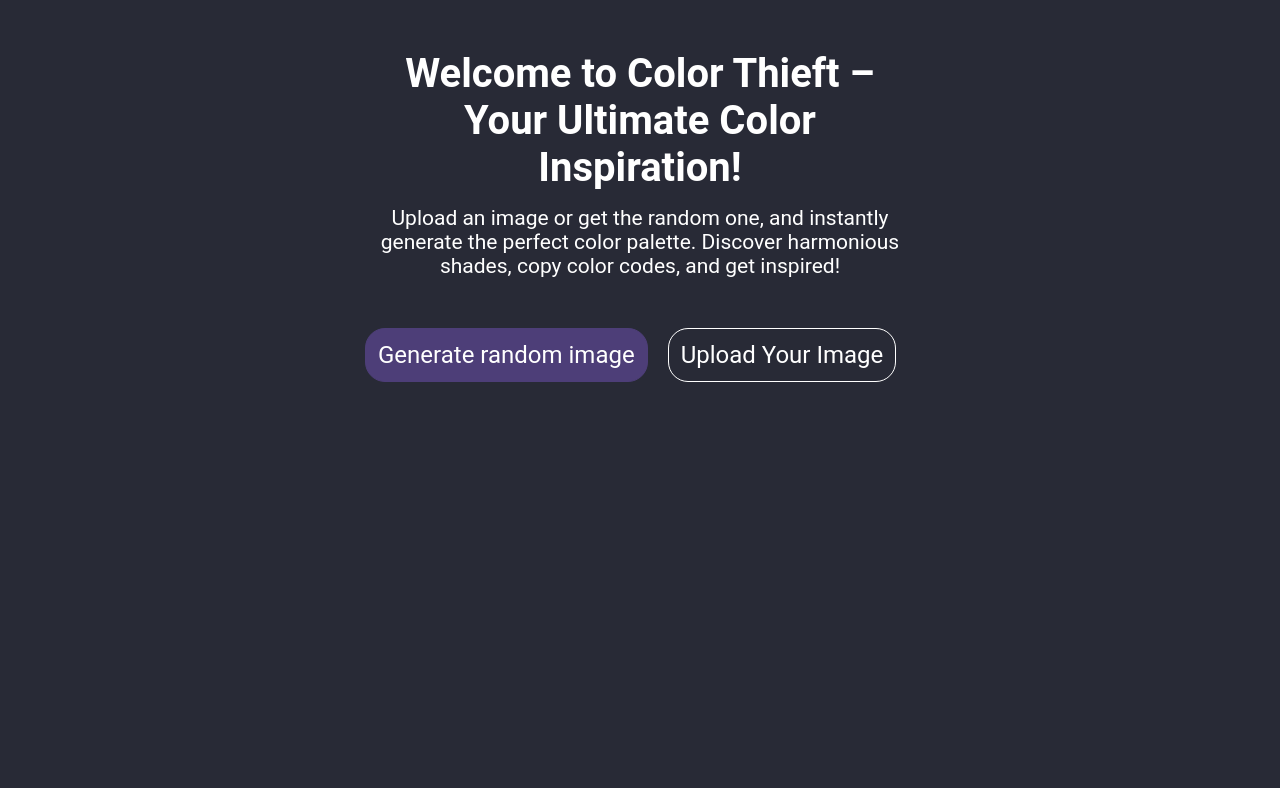
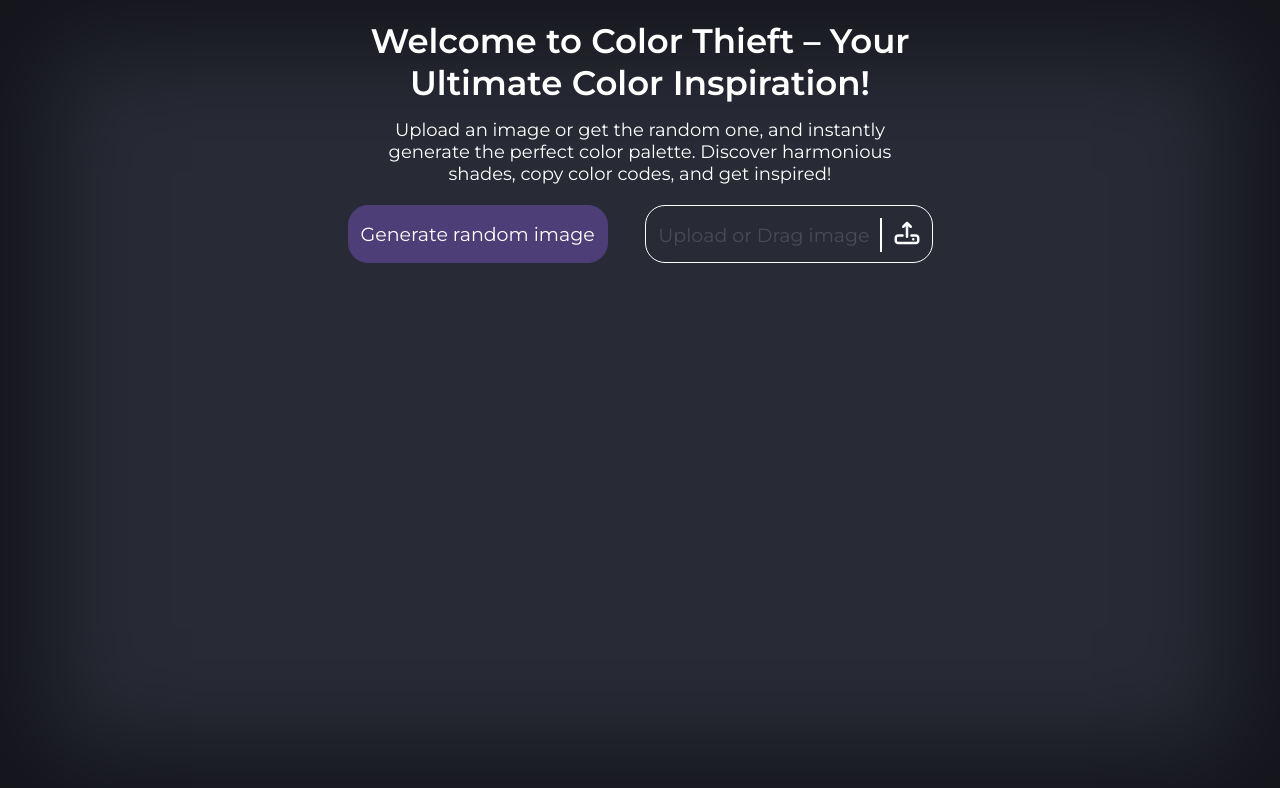
Before and after one commit to alria-k/color-thieft, a React (Vite) app: page / in a window 1280 px wide. Shown: the top 788 px of the page. Built offline with nearby package versions, Linux system fonts and the light colour scheme; no server answers.

Commit message:
added a few new styles, fixed some bugs

```diff
--- a/index.html
+++ b/index.html
@@ -4,6 +4,12 @@
     <meta charset="UTF-8" />
     <link rel="icon" type="image/png" href="/thief.png" />
     <meta name="viewport" content="width=device-width, initial-scale=1.0" />
+    <link rel="preconnect" href="https://fonts.googleapis.com" />
+    <link rel="preconnect" href="https://fonts.gstatic.com" crossorigin />
+    <link
+      href="https://fonts.googleapis.com/css2?family=Montserrat:ital,wght@0,100..900;1,100..900&display=swap"
+      rel="stylesheet"
+    />
     <title>Color Thieft</title>
   </head>
   <body>
--- a/src/App.jsx
+++ b/src/App.jsx
@@ -1,6 +1,6 @@
 import styled, { createGlobalStyle } from "styled-components";
 
-import { MainSection } from "./components/MainSection";
+import { MainSection } from "./components/MainSection/Index";
 import { Container } from "./components/Container";
 
 const ResetCss = createGlobalStyle`
@@ -33,12 +33,16 @@
   }
   body {
     position: relative;
-    margin: 50px 0 50px 0;
     scroll-behavior: smooth;
     text-rendering: optimizeSpeed;
-    font-family: 'Roboto', sans-serif;
+    font-family: "Montserrat", sans-serif;
+    font-optical-sizing: auto;
+    font-weight: 400;
+    font-style: normal;
     overflow-x: hidden;
     background-color: #282A36;
+    box-shadow: 0 0 100px 50px rgba(0, 0, 0, 0.5) inset;
+    min-height: 100vh;
     color: #fff;
   }
   ul,
@@ -82,25 +86,28 @@
   }
 `;
 
+const Content = styled.div`
+  padding: 20px 0;
+`;
 const TextContainer = styled.div`
   text-align: center;
-  margin-bottom: 50px;
   max-width: 550px;
   width: 100%;
-  margin: 0 auto 50px;
+  margin: 0 auto 20px;
 `;
 const Title = styled.h1`
   margin-bottom: 15px;
-  font-size: 40px;
+  font-size: 34px;
 `;
 const Discription = styled.p`
-  font-size: 21px;
+  font-size: 18px;
 `;
 
 export const App = () => {
   return (
     <>
       <ResetCss />
+      <Content>
         <Container>
           <div>
             <TextContainer>
@@ -108,14 +115,15 @@
                 Welcome to Color Thieft – Your Ultimate Color Inspiration!
               </Title>
               <Discription>
-              Upload an image or get the random one, and instantly generate the
-              perfect color palette. Discover harmonious shades, copy color
-              codes, and get inspired!
+                Upload an image or get the random one, and instantly generate
+                the perfect color palette. Discover harmonious shades, copy
+                color codes, and get inspired!
               </Discription>
             </TextContainer>
             <MainSection />
           </div>
         </Container>
+      </Content>
     </>
   );
 };
--- a/src/components/ColorsPalette/index.jsx
+++ b/src/components/ColorsPalette/index.jsx
@@ -17,7 +17,7 @@
   const colorThieft = new ColorThief();
 
   useEffect(() => {
-    setColorsPalette(colorThieft.getPalette(image.element, 10));
+    setColorsPalette(colorThieft.getPalette(image.element, 20));
   }, [image]);
 
   return (
--- a/src/components/MainSection/index.jsx
+++ b/src/components/MainSection/index.jsx
@@ -6,11 +6,12 @@
 import { ColorsPalette } from "../ColorsPalette";
 
 const UploadContainer = styled.div`
-  max-width: 550px;
+  max-width: 585px;
   width: 100%;
   margin: 0 auto;
   display: flex;
   align-items: center;
+  justify-content: space-between;
   gap: 20px;
   margin-bottom: 30px;
 `;
@@ -23,9 +24,10 @@
 `;
 const ImageContainer = styled.div`
   max-width: 700px;
+  margin: 0 auto;
 `;
 const ImageItem = styled.img`
-  width: 700px;
+  height: 500px;
 `;
 
 // TODO:
@@ -50,7 +52,7 @@
       <UploadContainer>
         <DefaultBtn clickFunc={setImage}>Generate random image</DefaultBtn>
         <DefaultUploadBtn clickFunc={setImage}>
-          Upload Your Image
+          Upload or Drag image
         </DefaultUploadBtn>
       </UploadContainer>
       <DataContainer>
--- a/src/ui/DefaultBtn/index.jsx
+++ b/src/ui/DefaultBtn/index.jsx
@@ -10,7 +10,8 @@
   padding: 12px;
   background-color: #4d3e78;
   border: 1px solid #4d3e78;
-  font-size: 24px;
+  font-size: 19px;
+  min-height: 58px;
 `;
 
 export const DefaultBtn = ({ children, clickFunc }) => {
--- a/src/ui/DefaultUploadBtn/index.jsx
+++ b/src/ui/DefaultUploadBtn/index.jsx
@@ -1,25 +1,32 @@
-import { useState } from "react";
 import styled from "styled-components";
 
 const UploadBtnBox = styled.div`
+  min-height: 58px;
+  max-height: 58px;
   position: relative;
   width: fit-content;
+  border-radius: 20px;
+  background: transparent;
+  border: 1px solid #fff;
 `;
-
 const UploadCustomBtn = styled.label`
+  padding: 12px;
   display: flex;
+  cursor: pointer;
   align-items: center;
   justify-content: space-between;
   gap: 10px;
-  font-size: 24px;
-  border-radius: 20px;
-  padding: 12px;
+`;
+const UploadText = styled.p`
+  opacity: 15%;
   color: #fff;
-  background: transparent;
-  border: 1px solid #fff;
-  cursor: pointer;
+  font-size: 19px;
 `;
-
+const UploadIconBox = styled.div`
+  width: 40px;
+  padding-left: 10px;
+  border-left: 2px solid #fff;
+`;
 const UploadBtnInput = styled.input`
   position: absolute;
   width: 0;
@@ -29,12 +36,42 @@
 
 export const DefaultUploadBtn = ({ children, clickFunc }) => {
   function handleClick(e) {
-    clickFunc(window.URL.createObjectURL(...e.target.files));
+    const file = e.target.files[0];
+    if (file) clickFunc(window.URL.createObjectURL(file));
+    e.target.value = "";
   }
 
   return (
     <UploadBtnBox>
-      <UploadCustomBtn htmlFor="image">{children}</UploadCustomBtn>
+      <UploadCustomBtn htmlFor="image">
+        <UploadText>{children}</UploadText>
+        <UploadIconBox>
+          <svg
+            width="30px"
+            height="30px"
+            viewBox="0 0 24 24"
+            fill="none"
+            xmlns="http://www.w3.org/2000/svg"
+            stroke="#ffffff"
+          >
+            <g id="SVGRepo_bgCarrier" strokeWidth="0" />
+            <g
+              id="SVGRepo_tracerCarrier"
+              strokeLinecap="round"
+              strokeLinejoin="round"
+            />
+            <g id="SVGRepo_iconCarrier">
+              <path
+                d="M17 17H17.01M15.6 14H18C18.9319 14 19.3978 14 19.7654 14.1522C20.2554 14.3552 20.6448 14.7446 20.8478 15.2346C21 15.6022 21 16.0681 21 17C21 17.9319 21 18.3978 20.8478 18.7654C20.6448 19.2554 20.2554 19.6448 19.7654 19.8478C19.3978 20 18.9319 20 18 20H6C5.06812 20 4.60218 20 4.23463 19.8478C3.74458 19.6448 3.35523 19.2554 3.15224 18.7654C3 18.3978 3 17.9319 3 17C3 16.0681 3 15.6022 3.15224 15.2346C3.35523 14.7446 3.74458 14.3552 4.23463 14.1522C4.60218 14 5.06812 14 6 14H8.4M12 15V4M12 4L15 7M12 4L9 7"
+                stroke="#ffffff"
+                strokeWidth="2"
+                strokeLinecap="round"
+                strokeLinejoin="round"
+              />
+            </g>
+          </svg>
+        </UploadIconBox>
+      </UploadCustomBtn>
       <UploadBtnInput
         type="file"
         id="image"
```
Also changed, not shown: public/upload-svgrepo-com.svg (added). Lines whose indentation alone changed are shown as unchanged.
